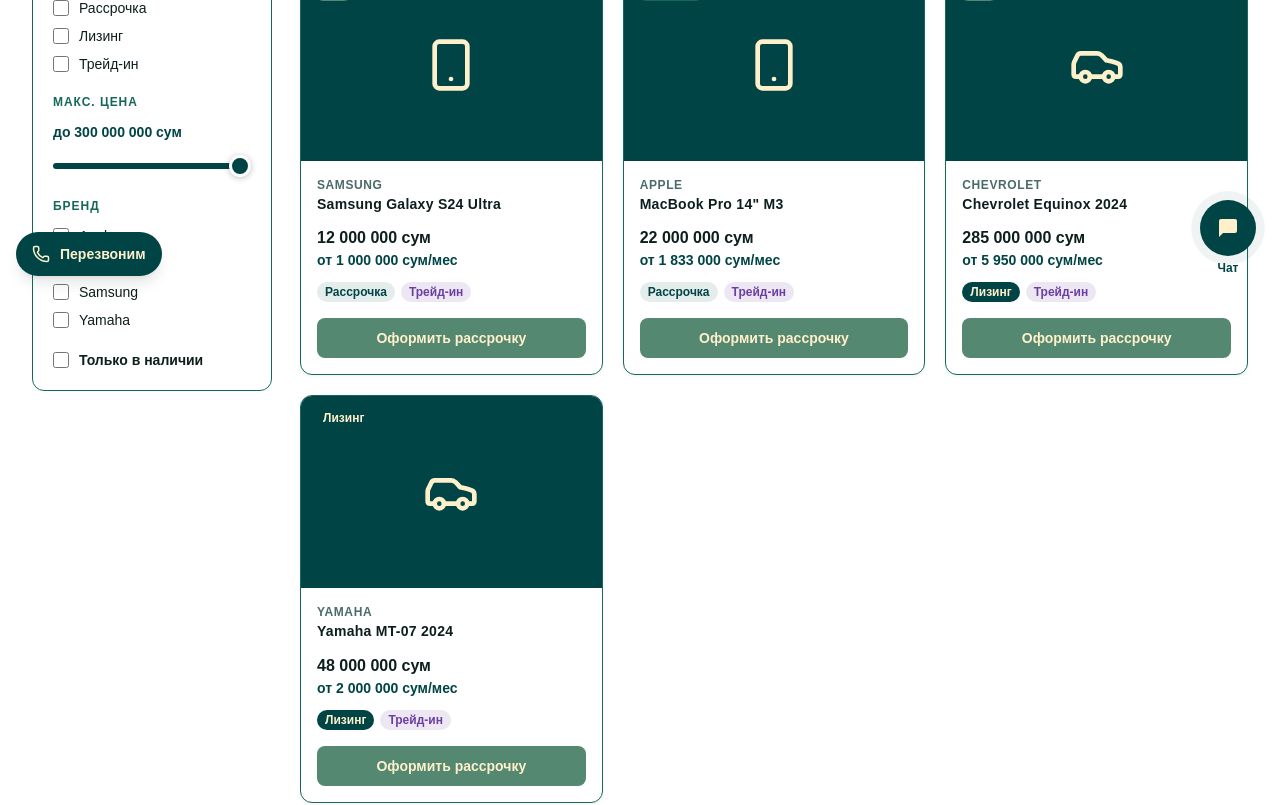
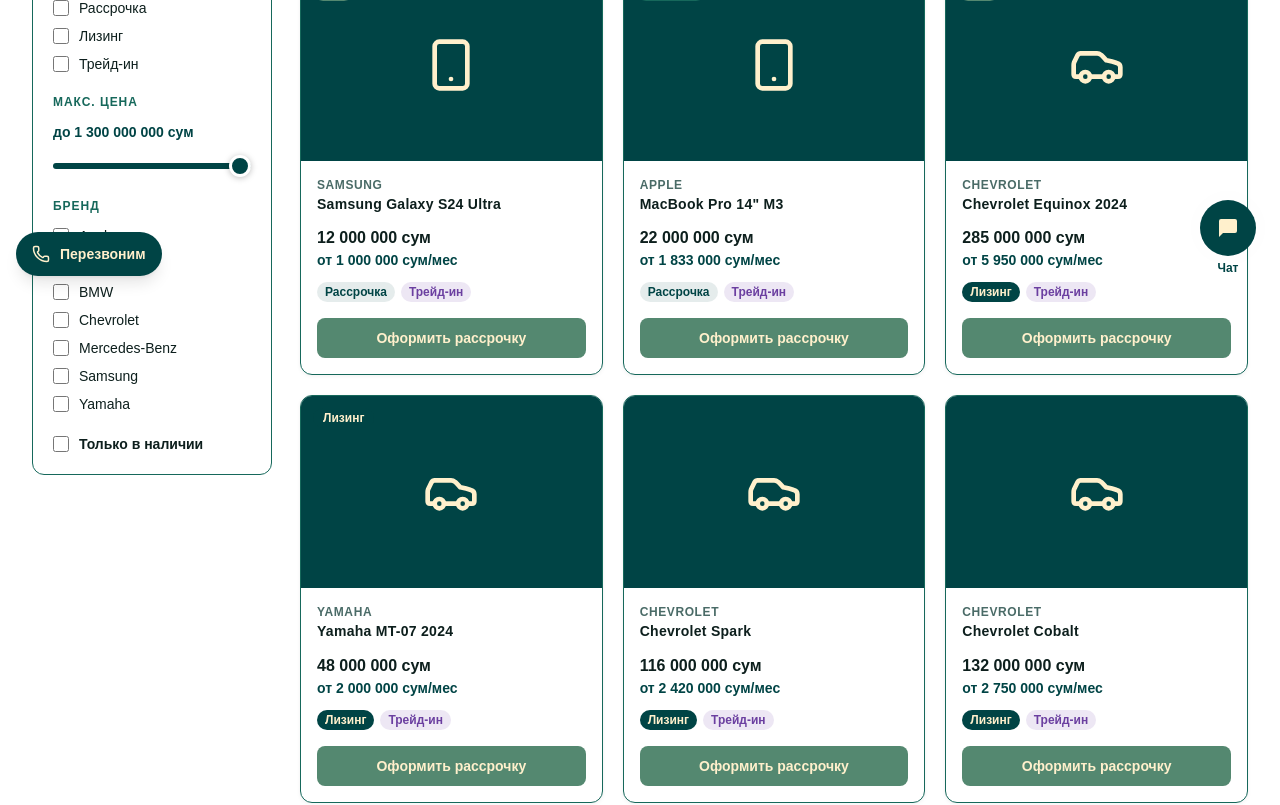
Before and after one commit to ikromov098/belvestuz, a Next.js app: page /catalog in a window 1280 px wide. Shown: the part 500-1305 px from the top of the page. Built offline with nearby package versions, Linux system fonts and the light colour scheme; a web font is replaced by a local one.

Commit message:
brand and content update

```diff
--- a/src/app/catalog/page.tsx
+++ b/src/app/catalog/page.tsx
@@ -41,6 +41,10 @@
 
 const ALL_SERVICES: Service[] = ['Рассрочка', 'Лизинг', 'Трейд-ин'];
 
+// Bounds of the max-price filter slider (сум). Upper bound covers premium cars up to ~$100k.
+const PRICE_MIN = 500_000;
+const PRICE_MAX = 1_300_000_000;
+
 const PRODUCTS: Product[] = [
   // Электроника (смартфоны и ноутбуки)
   { id: 1,  name: 'Samsung Galaxy S24 Ultra',   brand: 'Samsung',   category: 'electronics', price: 12_000_000,  monthlyMin: 1_000_000, badge: 'Хит',     services: ['Рассрочка', 'Трейд-ин'],  inStock: true,  isB2B: false },
@@ -48,6 +52,24 @@
   // Транспорт (автомобили)
   { id: 10, name: 'Chevrolet Equinox 2024',     brand: 'Chevrolet', category: 'transport',   price: 285_000_000, monthlyMin: 5_950_000, badge: 'Хит',     services: ['Лизинг', 'Трейд-ин'],     inStock: true,  isB2B: false },
   { id: 11, name: 'Yamaha MT-07 2024',          brand: 'Yamaha',    category: 'transport',   price: 48_000_000,  monthlyMin: 2_000_000, badge: 'Лизинг',   services: ['Лизинг', 'Трейд-ин'],     inStock: true,  isB2B: false },
+
+  // ── Автомобили по ценовым тарифам ──
+  // Цены конвертированы из USD по курсу ≈ 12 600 сум/$. monthlyMin рассчитан на срок ~48 мес.
+  // TODO: replace with real product photography (transport cards render a Car placeholder icon for now)
+  // ~$10k тариф (Chevrolet)
+  { id: 12, name: 'Chevrolet Spark',            brand: 'Chevrolet',     category: 'transport',   price: 116_000_000,   monthlyMin: 2_420_000,  services: ['Лизинг', 'Трейд-ин'],     inStock: true,  isB2B: false },
+  { id: 13, name: 'Chevrolet Cobalt',           brand: 'Chevrolet',     category: 'transport',   price: 132_000_000,   monthlyMin: 2_750_000,  services: ['Лизинг', 'Трейд-ин'],     inStock: true,  isB2B: false },
+  { id: 14, name: 'Chevrolet Nexia 3',          brand: 'Chevrolet',     category: 'transport',   price: 149_000_000,   monthlyMin: 3_100_000,  services: ['Лизинг', 'Трейд-ин'],     inStock: true,  isB2B: false },
+  // ~$30k тариф (Chevrolet)
+  { id: 15, name: 'Chevrolet Tracker',          brand: 'Chevrolet',     category: 'transport',   price: 353_000_000,   monthlyMin: 7_350_000,  services: ['Лизинг', 'Трейд-ин'],     inStock: true,  isB2B: false },
+  { id: 16, name: 'Chevrolet Traverse',         brand: 'Chevrolet',     category: 'transport',   price: 435_000_000,   monthlyMin: 9_060_000,  services: ['Лизинг', 'Трейд-ин'],     inStock: true,  isB2B: false },
+  // ~$50k тариф (немецкий премиум)
+  { id: 17, name: 'Audi A4',                    brand: 'Audi',          category: 'transport',   price: 617_000_000,   monthlyMin: 12_850_000, services: ['Лизинг', 'Трейд-ин'],     inStock: true,  isB2B: false },
+  { id: 18, name: 'BMW 3 Series',               brand: 'BMW',           category: 'transport',   price: 655_000_000,   monthlyMin: 13_650_000, services: ['Лизинг', 'Трейд-ин'],     inStock: true,  isB2B: false },
+  { id: 19, name: 'Mercedes-Benz C-Class',      brand: 'Mercedes-Benz', category: 'transport',   price: 687_000_000,   monthlyMin: 14_310_000, services: ['Лизинг', 'Трейд-ин'],     inStock: true,  isB2B: false },
+  // ~$100k тариф (немецкий премиум)
+  { id: 20, name: 'BMW X7',                     brand: 'BMW',           category: 'transport',   price: 1_235_000_000, monthlyMin: 25_730_000, services: ['Лизинг', 'Трейд-ин'],     inStock: true,  isB2B: false },
+  { id: 21, name: 'Mercedes-Benz GLE 450',      brand: 'Mercedes-Benz', category: 'transport',   price: 1_285_000_000, monthlyMin: 26_770_000, services: ['Лизинг', 'Трейд-ин'],     inStock: true,  isB2B: false },
 ];
 
 const BADGE_STYLE: Record<BadgeType, { backgroundColor: string; color: string }> = {
@@ -202,7 +224,7 @@
   onToggleService, onToggleBrand, onPriceMax, onStockToggle, onClear, filterCount,
 }: SidebarProps) {
   const { t } = useLanguage();
-  const pct = ((priceMax - 500_000) / (299_500_000)) * 100;
+  const pct = ((priceMax - PRICE_MIN) / (PRICE_MAX - PRICE_MIN)) * 100;
 
   const svcName = (s: string) => {
     const map: Record<string, string> = {
@@ -262,8 +284,8 @@
         </p>
         <input
           type="range"
-          min={500_000}
-          max={300_000_000}
+          min={PRICE_MIN}
+          max={PRICE_MAX}
           step={500_000}
           value={priceMax}
           onChange={(e) => onPriceMax(Number(e.target.value))}
@@ -343,7 +365,7 @@
     initService && ALL_SERVICES.includes(initService) ? [initService] : []
   );
   const [activeBrands, setActiveBrands]     = useState<string[]>([]);
-  const [priceMax, setPriceMax]             = useState(300_000_000);
+  const [priceMax, setPriceMax]             = useState(PRICE_MAX);
   const [inStockOnly, setInStockOnly]       = useState(false);
   const [search, setSearch]                 = useState('');
   const [mobileSidebar, setMobileSidebar]   = useState(false);
@@ -377,11 +399,11 @@
     activeServices.length +
     activeBrands.length +
     (inStockOnly ? 1 : 0) +
-    (priceMax < 300_000_000 ? 1 : 0);
+    (priceMax < PRICE_MAX ? 1 : 0);
 
   const toggleService  = (s: Service) => setActiveServices((p) => p.includes(s) ? p.filter((x) => x !== s) : [...p, s]);
   const toggleBrand    = (b: string)  => setActiveBrands((p) => p.includes(b)  ? p.filter((x) => x !== b)  : [...p, b]);
-  const clearAll       = () => { setActiveCategory('all'); setActiveServices([]); setActiveBrands([]); setPriceMax(300_000_000); setInStockOnly(false); setSearch(''); };
+  const clearAll       = () => { setActiveCategory('all'); setActiveServices([]); setActiveBrands([]); setPriceMax(PRICE_MAX); setInStockOnly(false); setSearch(''); };
 
   const sidebarProps = {
     activeServices, activeBrands, priceMax, inStockOnly, allBrands, filterCount,
```
